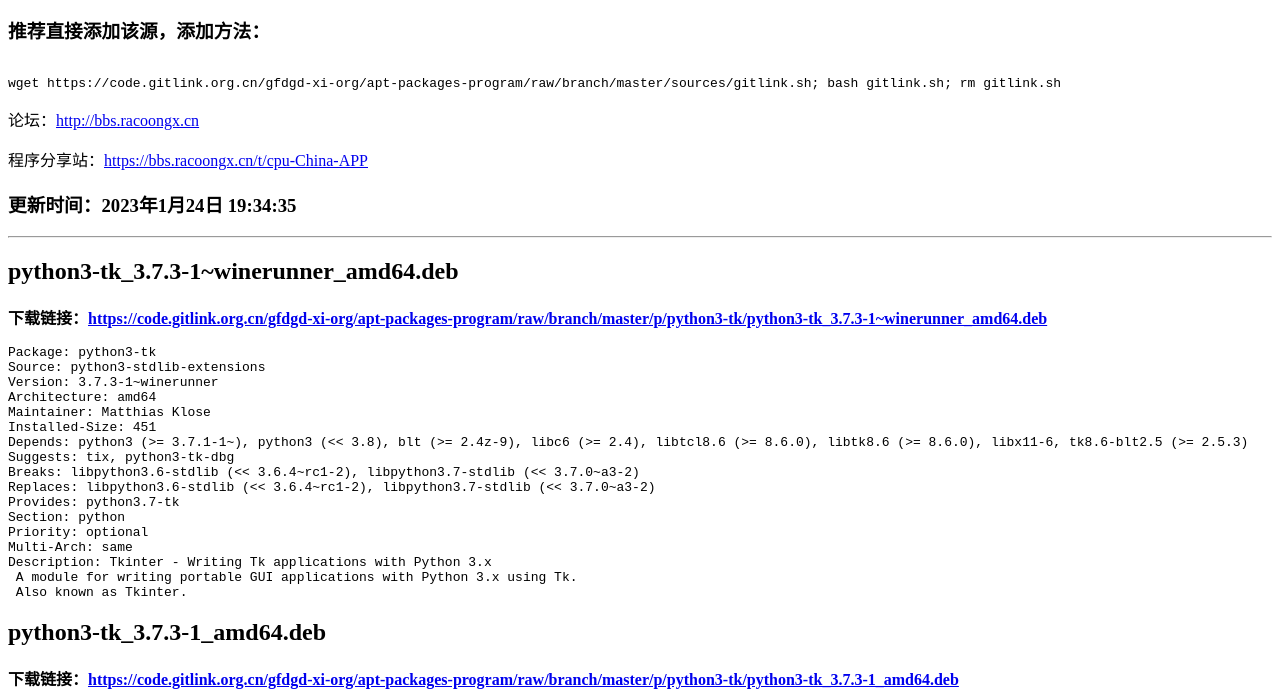
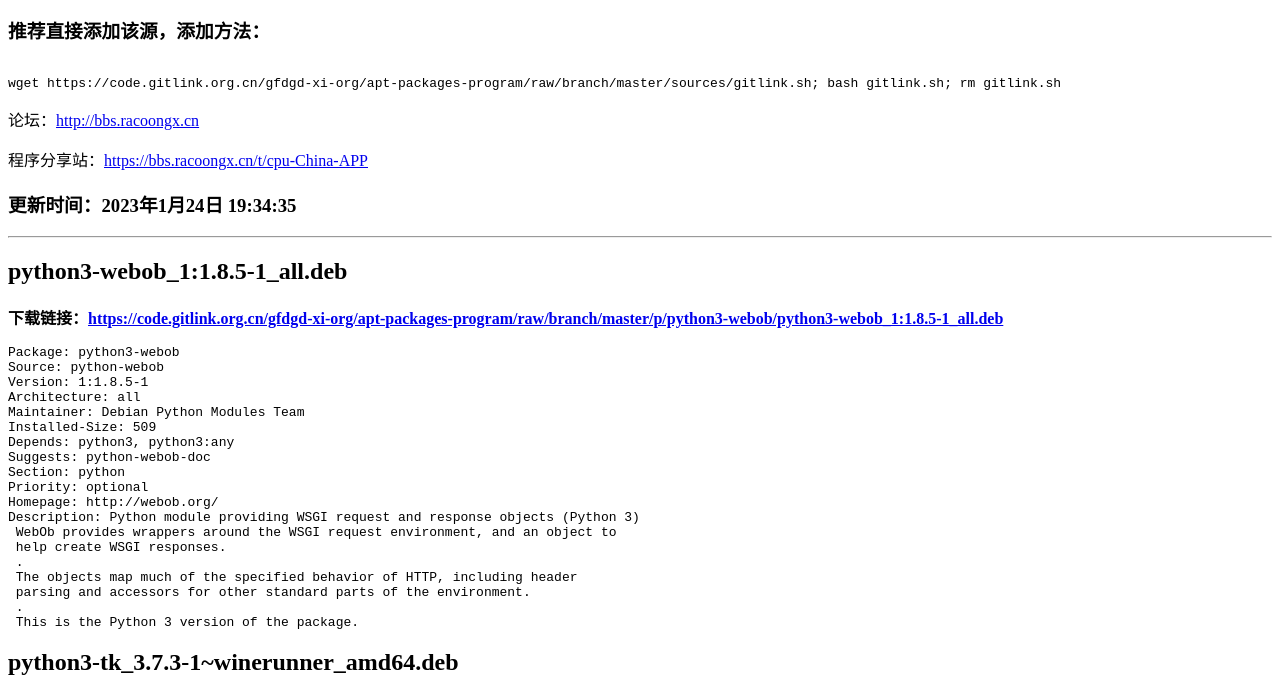
Before and after one commit to gfdgd-xi/apt-packages-websize-depend, a plain HTML site: page index.html in a window 1280 px wide. Shown: the part 116-807 px from the top of the page. Drawn offline with Linux system fonts and the light colour scheme.

Commit message:
新增 python3-webob_1:1.8.5-1_all.deb

```diff
--- a/index.html
+++ b/index.html
@@ -18,7 +18,29 @@ wget https://code.gitlink.org.cn/gfdgd-xi-org/apt-packages-program/raw/branch/ma
     <p>程序分享站：<a href='https://bbs.racoongx.cn/t/cpu-China-APP'>https://bbs.racoongx.cn/t/cpu-China-APP</a></p>
     <h3>更新时间：2023年1月24日 19:34:35</h3>
     <hr/>
-    <h2>python3-tk_3.7.3-1~winerunner_amd64.deb</h2>
+    <h2>python3-webob_1:1.8.5-1_all.deb</h2>
+<p><b>下载链接：<a href='https://code.gitlink.org.cn/gfdgd-xi-org/apt-packages-program/raw/branch/master/p/python3-webob/python3-webob_1:1.8.5-1_all.deb'>https://code.gitlink.org.cn/gfdgd-xi-org/apt-packages-program/raw/branch/master/p/python3-webob/python3-webob_1:1.8.5-1_all.deb</a></b></p>
+<pre><code>Package: python3-webob
+Source: python-webob
+Version: 1:1.8.5-1
+Architecture: all
+Maintainer: Debian Python Modules Team <python-modules-team@lists.alioth.debian.org>
+Installed-Size: 509
+Depends: python3, python3:any
+Suggests: python-webob-doc
+Section: python
+Priority: optional
+Homepage: http://webob.org/
+Description: Python module providing WSGI request and response objects (Python 3)
+ WebOb provides wrappers around the WSGI request environment, and an object to
+ help create WSGI responses.
+ .
+ The objects map much of the specified behavior of HTTP, including header
+ parsing and accessors for other standard parts of the environment.
+ .
+ This is the Python 3 version of the package.
+</code></pre>
+<h2>python3-tk_3.7.3-1~winerunner_amd64.deb</h2>
 <p><b>下载链接：<a href='https://code.gitlink.org.cn/gfdgd-xi-org/apt-packages-program/raw/branch/master/p/python3-tk/python3-tk_3.7.3-1~winerunner_amd64.deb'>https://code.gitlink.org.cn/gfdgd-xi-org/apt-packages-program/raw/branch/master/p/python3-tk/python3-tk_3.7.3-1~winerunner_amd64.deb</a></b></p>
 <pre><code>Package: python3-tk
 Source: python3-stdlib-extensions
```
Also changed, not shown: list.html (+22 -0 lines).
